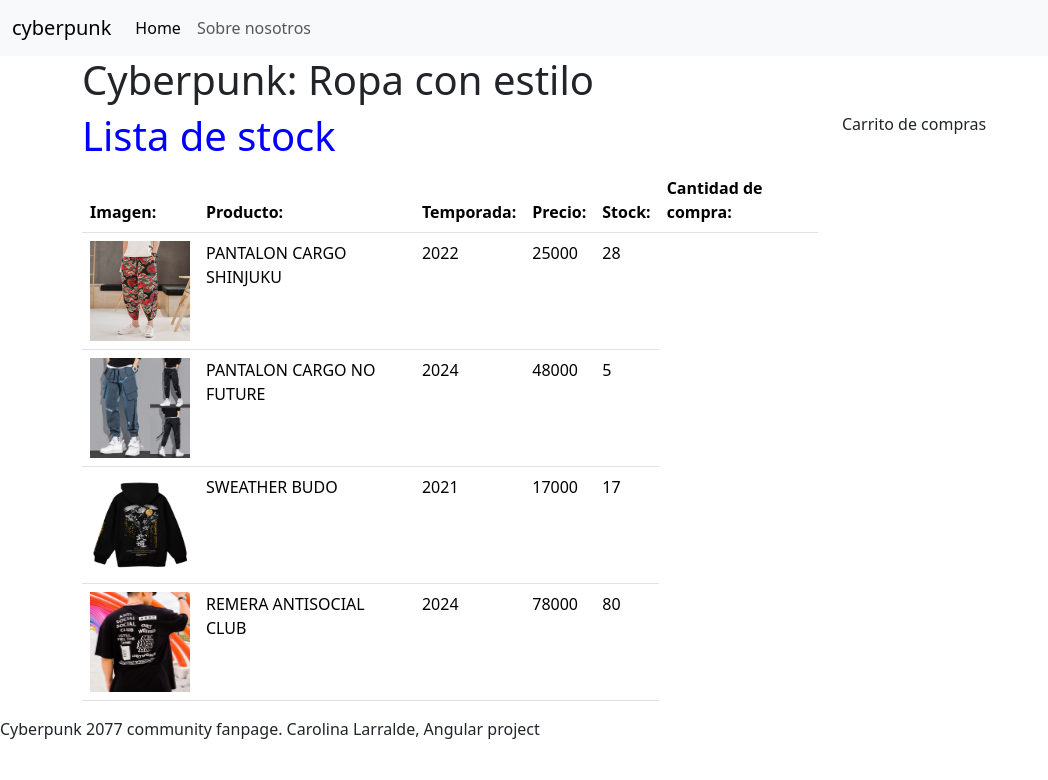
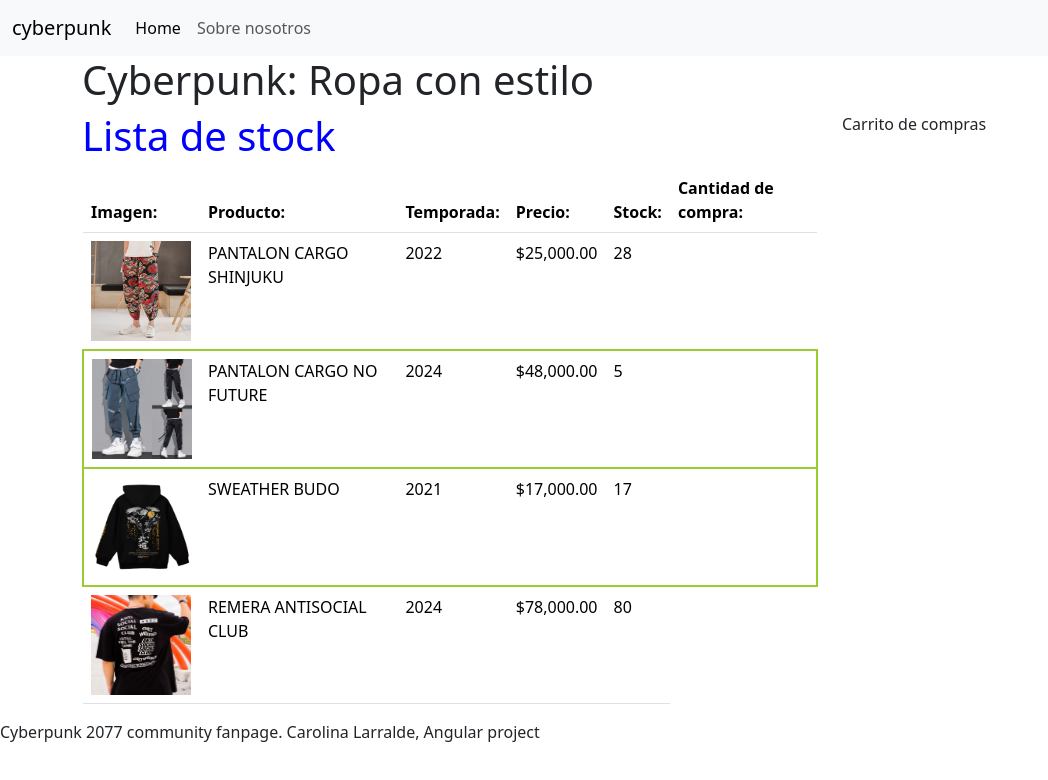
Before and after one commit to cLarralde/cLarraldeAngular, an Angular app: page / in a window 1280 px wide. Shown: the top 780 px of the page, without its empty margins (0-1048 px from the left). Built offline with nearby package versions, Linux system fonts and the light colour scheme.

Commit message:
Clase 3 modificaciones

```diff
--- a/src/app/clothes-list/Producto.ts
+++ b/src/app/clothes-list/Producto.ts
@@ -4,4 +4,5 @@
     temporada:number;
     precio:number;
     stock:number;
+    oferta:boolean;
 }
--- a/src/app/clothes-list/clothes-list.component.html
+++ b/src/app/clothes-list/clothes-list.component.html
@@ -11,14 +11,23 @@
     </tr>
   </thead>
   <tbody>
-    @for (producto of
-    productos; track producto.nombre){
-    <tr>
-      <td><img [src]="producto.imagen" [alt]="producto.nombre" /></td>
+    @for (producto of productos; track producto.nombre){
+    <tr [ngClass]="{ oferta: producto.oferta }">
+      <td>
+        <img [src]="producto.imagen" [alt]="producto.nombre" />
+      </td>
       <td>{{ producto.nombre | uppercase }}</td>
       <td>{{ producto.temporada }}</td>
-      <td>{{ producto.precio }}</td>
+      <td>{{ producto.precio | currency }}</td>
+      @if(producto.stock > 0){
       <td>{{ producto.stock }}</td>
+      } @else {
+      <td><span class="badge badge-warning"> Sin stock </span></td>
+      }
+    </tr>
+    } @empty {
+    <tr>
+      <td colspan="4">No hay ropa para mostrar</td>
     </tr>
     }
   </tbody>
--- a/src/app/clothes-list/clothes-list.component.scss
+++ b/src/app/clothes-list/clothes-list.component.scss
@@ -5,6 +5,6 @@
     height: 100px;
     width: 100px;
 }
-.principal{
+.oferta{
     border: 2px solid yellowgreen;
 }
--- a/src/app/clothes-list/clothes-list.component.ts
+++ b/src/app/clothes-list/clothes-list.component.ts
@@ -14,6 +14,7 @@
       temporada: 2022,
       precio: 25000,
       stock: 28,
+      oferta:false,
     },
     {
       imagen: 'img/cargoFuturo.jpg',
@@ -21,6 +22,7 @@
       temporada: 2024,
       precio: 48000,
       stock: 5,
+      oferta:true,
     },
     {
       imagen: 'img/buzoBudo.jpg',
@@ -28,6 +30,7 @@
       temporada: 2021,
       precio: 17000,
       stock: 17,
+      oferta:true,
     },
 
     {
@@ -36,6 +39,7 @@
       temporada: 2024,
       precio: 78000,
       stock: 80,
+      oferta:false,
     },
   ];
 
```
